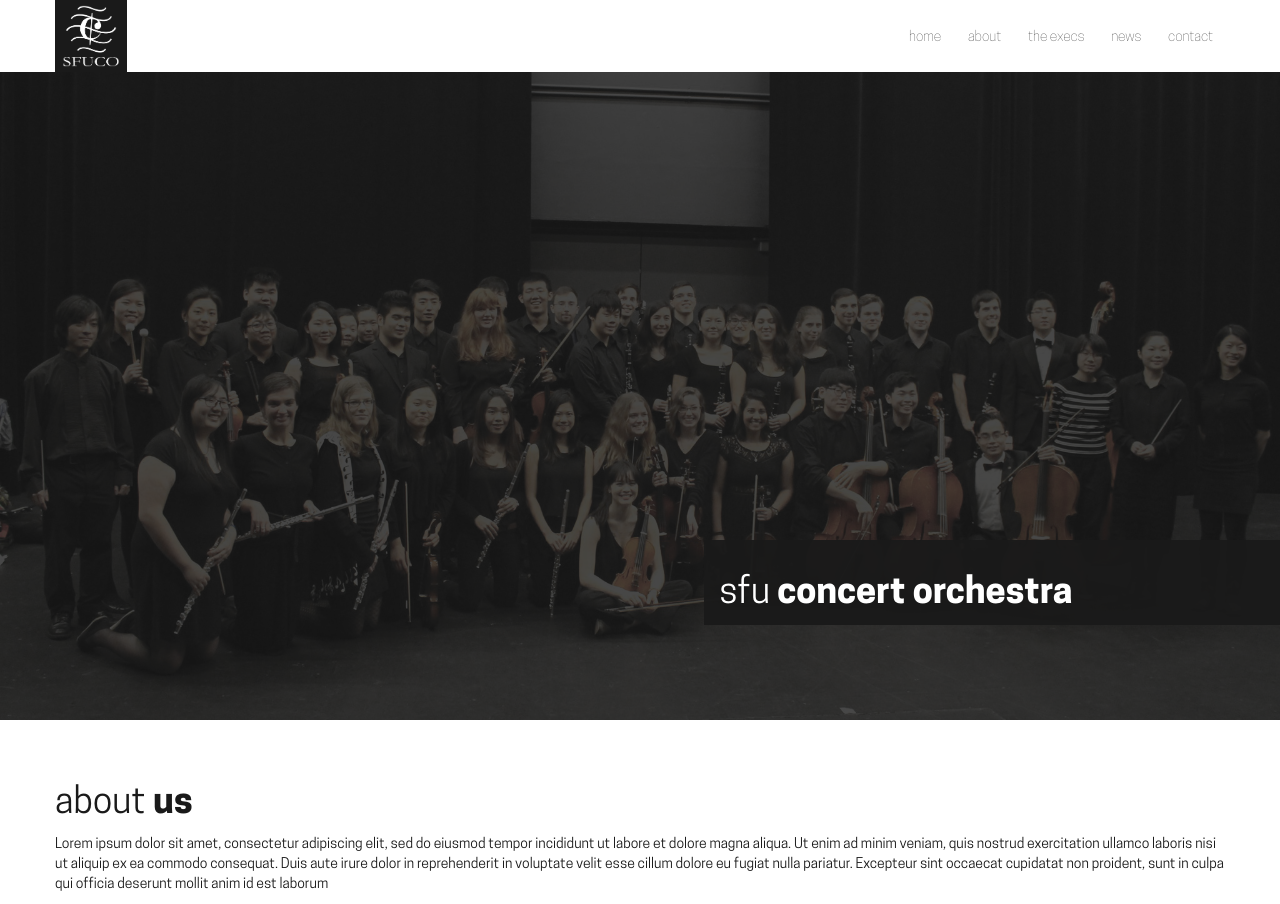
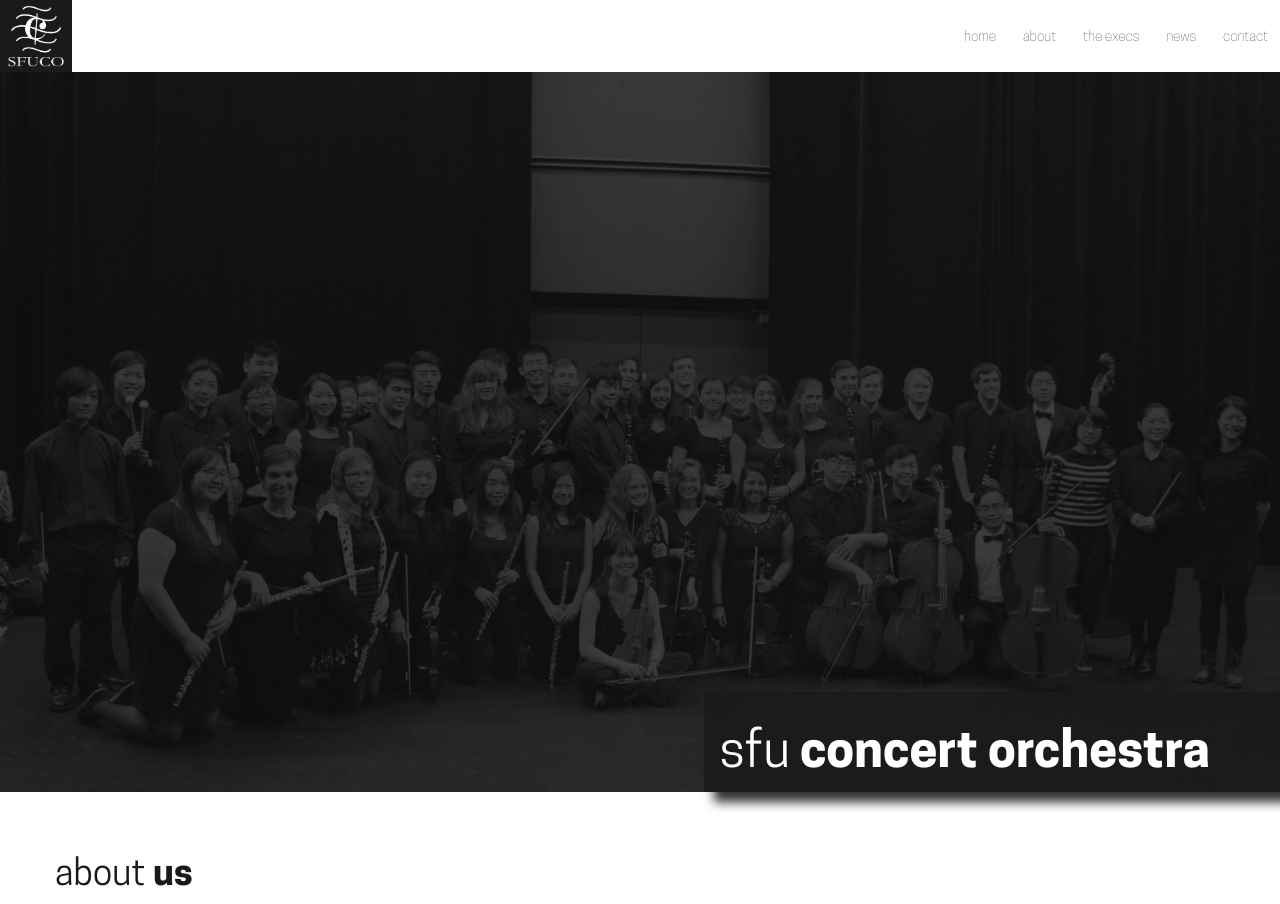
Before and after one commit to sfuco/sfuco-site, a Jekyll site: the page built from index.html, in a window 1280 px wide. Shown: the top 904 px of the page. Built offline with Jekyll 4.4.1, drawn with Linux system fonts in a browser that asks for light colours.

Commit message:
Make home section responsive

```diff
--- a/_includes/home.html
+++ b/_includes/home.html
@@ -1,3 +1,5 @@
+<!-- Mobile layout -->
+<div class="mobile-bg hidden-md hidden-lg hidden-xl">
     <div class="overlay">
         <div class="page-title">
             <h1>
@@ -6,3 +8,16 @@
             </h1>
         </div>
     </div>
+</div>
+
+<!-- Full, medium+ screen layout -->
+<div class="full-bg hidden-xs hidden-sm">
+    <div class="overlay">
+        <div class="page-title">
+            <h1>
+                sfu
+                <b>concert orchestra</b>
+            </h1>
+        </div>
+    </div>
+</div>
--- a/_includes/navbar.html
+++ b/_includes/navbar.html
@@ -1,5 +1,20 @@
-<div class="container">
-    <nav class="row" id="horizontal-nav">
+<nav id="horizontal-nav">
+
+    <!-- Mobile nav -->
+    <div class="mobile-horizontal-nav">
+        <div class="row hidden-md hidden-lg hidden-xl">
+            <div class="two columns">
+                <a href="#home">
+                    <img src="{{site.baseurl}}/img/logo.png" alt="logo" />
+                </a>
+            </div>
+        </div>
+    </div>
+
+
+    <!-- Full navbar -->
+    <div class="full-horizontal-nav">
+        <div class="row hidden-xs hidden-sm">
             <div class="two columns">
                 <a href="#home">
                     <img src="{{site.baseurl}}/img/logo.png" alt="logo" />
@@ -14,5 +29,7 @@
                     <li><a class="default-nav" href="#contact">contact</a></li>
                 </ul>
             </div>
+        </div>
+    </div>
+
 </nav>
-</div>
--- a/css/main.css
+++ b/css/main.css
@@ -57,19 +57,43 @@
     Site-specific rules:
         Organized in the same order as the DOM
 ------------------------------------------------*/
-/* Navigation */
 #navigation {
-    position: absolute;
-    top: 0;
-    left: 0;
-    width: 100vw;
-    max-width: 100vw;
-    z-index: 100;
-    background-color: white;
+    padding: 0; /*Override bootstrap default padding since this should stretch the entire width*/
 }
 
-nav li {
-    list-style-type: none;
+#horizontal-nav {
+    position: relative;
+    width: 100%;
+    height: 72px;
+}
+
+@media screen and (max-width: 991px) { /* Horizontal nav changes to full at 992px (boostrap breakpoint)*/
+    #horizontal-nav {
+        background-color: rgb(26,26,26);
+    }
+}
+
+#horizontal-nav img {
+    /* The nav logo */
+    height: 100%;
+    width: auto;
+    position: absolute;
+    bottom: 0;
+    left: 0;
+}
+
+.full-horizontal-nav ul {
+    position: absolute;
+    bottom: 0;
+    right: 0;
+    margin: 0;
+    text-align: right;
+    padding-bottom: 24px;
+}
+
+.full-horizontal-nav li {
+    display: inline;
+    padding: 0px 12px;
 }
 
 #vertical-nav {
@@ -100,45 +124,21 @@
     }
 }
 
-#horizontal-nav {
-    position: relative;
-    height: 72px;
-    width: auto;
-}
-
-#horizontal-nav div {
-    height: 100%;
-}
-
-#horizontal-nav img {
-    /* The nav logo */
-    height: 100%;
-    width: auto;
-    position: absolute;
-    bottom: 0;
-    left: 0;
-}
-
-#horizontal-nav ul {
-    position: absolute;
-    bottom: 0;
-    right: 0;
-    margin: 0;
-    text-align: right;
-    padding-bottom: 24px;
-}
-
-#horizontal-nav li {
-    display: inline;
-    padding: 0px 12px;
-}
-
 /* Home */
 #home {
     padding: 0; /* All other sections have padding top to make vertical nav smoother */
                 /* This also makes the overlay actually cover the entire width */
+    background-color: rgb(26,26,26);
+}
+
+#home .page-title h1 {
+    color: white;
+    font-size: 5rem;
+}
+
+.full-bg {
     position: relative;
-    background-image: url("../img/bg2.jpg");
+    background-image: url("../img/bg.jpg");
     background-repeat: no-repeat;
     background-attachment: fixed;
     background-position: center;
@@ -148,22 +148,42 @@
     max-width: 100vw;
 }
 
-#home  > .overlay {
-    background-color: rgba(26,26,26,0.8);
+.full-bg .overlay {
+    background-color: rgba(26,26,26,0.5);
 }
 
-#home .page-title {
-    background-color: rgba(26,26,26, 0.95);
+.full-bg .page-title {
     position: absolute;
     width: 45%;
-    top: 60vh;
     right: 0;
+    bottom: 0;
     padding: 1.5rem 0 0 1.5rem;
+    background-color: rgba(26,26,26,0.9);
+    box-shadow: 10px 10px 10px rgba(26,26,26,0.9);
 }
 
-#home .page-title h1 {
-    color: white;
+.mobile-bg {
+    position: relative;
+    background-color: rgb(26,26,26);
+    background-size: cover;
+    height: 40vh;
+    width: auto;
+    max-width: 100vw;
 }
+
+.mobile-bg .page-title {
+    position: absolute;
+    bottom: 0;
+    right: 0;
+    text-align: right;
+}
+
+.mobile-bg .page-title h1 {
+    margin: 0;
+    font-size: 5rem;
+}
+
+
 
 /* Execs Section */
 .exec-bio img {
--- a/index.html
+++ b/index.html
@@ -30,7 +30,7 @@
         <![endif]-->
 
     <body>
-        <div id="navigation" class="container">
+        <div id="navigation" class="container-fluid">
             {% include vertical-nav.html %}
             {% include navbar.html %}
         </div>
```
Also changed, not shown: img/bg.jpg, img/bg_home.png (deleted). Lines whose indentation alone changed are shown as unchanged.
